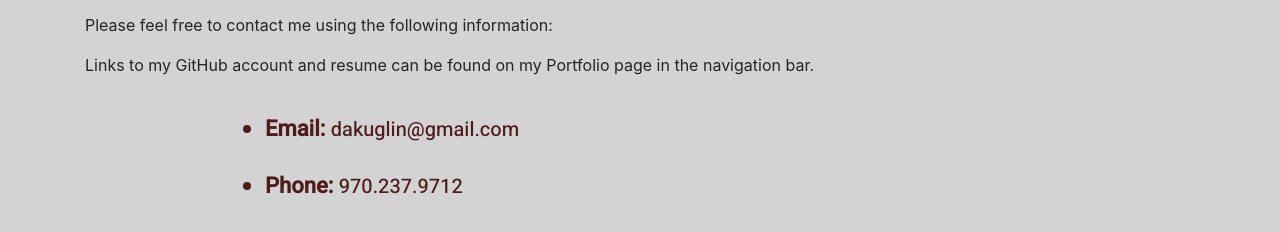
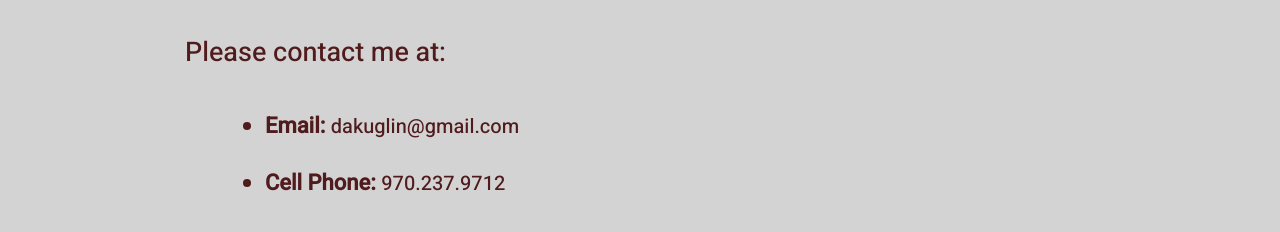
Before and after one commit to dakuglin/biohomework02, a plain HTML site: page contact.html in a window 1280 px wide. Shown: the part 256-488 px from the top of the page. Drawn offline with nearby package versions, Linux system fonts and the light colour scheme.

Commit message:
updated readme

```diff
--- a/contact.html
+++ b/contact.html
@@ -47,12 +47,12 @@
     <div class="container">
       <div class="row">
         <div class="col-12">
-          <p>Please feel free to contact me using the following information:</p>
-          <p>Links to my GitHub account and resume can be found on my Portfolio page in the navigation bar.</p>
+          <p id="contact-paragrpah"> Please contact me at:</p>
             <ul class="contact"> <!-- Unordered list -->
+
               <li class=contactColor><strong>Email:</strong> <a href="#"><span>dakuglin@gmail.com</span></a></li>
                 <br>
-                <li class=contactColor><strong>Phone:</strong> <a href="#"><span>970.237.9712</span></a></li>
+                <li class=contactColor><strong>Cell Phone:</strong> <a href="#"><span>970.237.9712</span></a></li>
             </ul>
         </div>
       </div>
--- a/style.css
+++ b/style.css
@@ -70,6 +70,16 @@ body {
   padding-left: 180px;
   padding-top:20px;
  }
+
+ #contact-paragrpah {
+  color: #501B1D;
+  font-size: 27px;
+  font-family: 'Heebo', sans-serif;
+  padding-top:20px;
+  padding-left: 100px;
+}
+
+
 
  /*##########################################################################################
  starting into the section that controls my "portfolio" page */
```
Also changed, not shown: index.html (+1 -1 lines), portfolio.html (+2 -2 lines), asset/readme/contact.PNG (added), asset/readme/portfolio.PNG (added), 3 other files.
